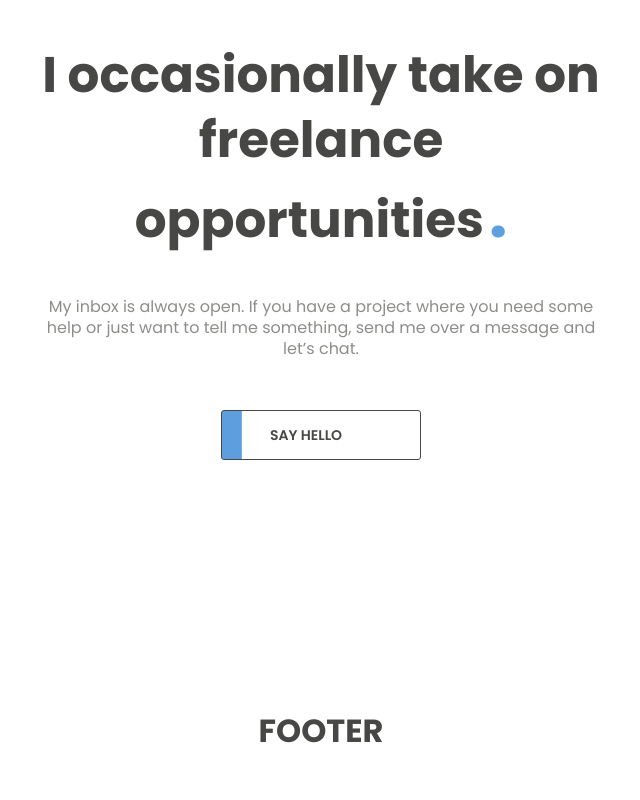
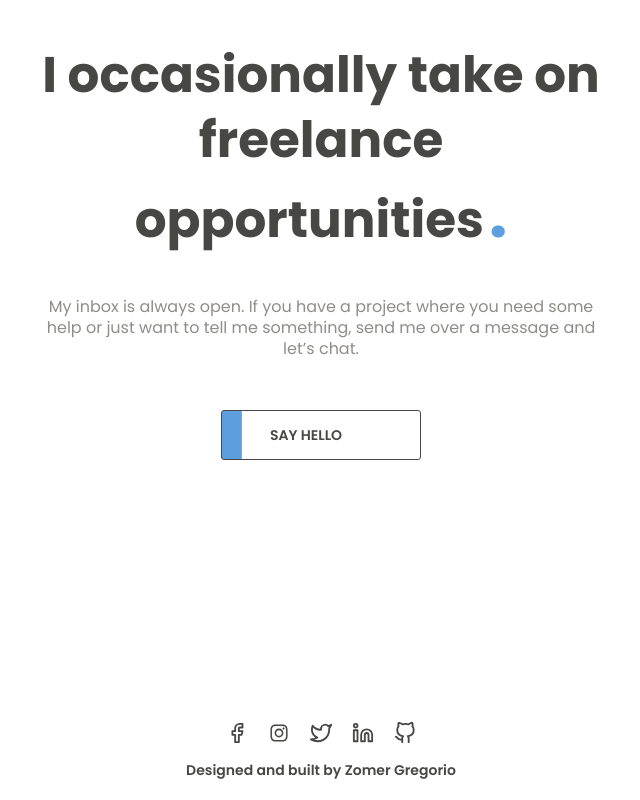
Before and after one commit to zomeru/portfolio, a Next.js app: page / in a window 1280 px wide. Shown: the part 3338-4138 px from the top of the page, without its empty margins (319-959 px from the left). Before the commit the page ends 4091 px from the top, so only its background shows below. Built offline with nearby package versions, Linux system fonts and the light colour scheme.

Commit message:
Add social links to footer

```diff
--- a/src/components/footer.tsx
+++ b/src/components/footer.tsx
@@ -1,10 +1,36 @@
 import React from 'react';
 import styled from 'styled-components';
+import { socialLinks } from '../config';
 
 const StyledFooter = styled.footer`
   text-align: center;
   width: 50%;
   margin: 0 auto;
+  padding-bottom: 20px;
+
+  a {
+    font-size: var(--fz-sm);
+    font-weight: var(--font-semibold);
+  }
+`;
+
+const StyledSocialLinks = styled.div`
+  height: 50px;
+  width: 100%;
+  display: flex;
+  justify-content: center;
+  align-items: center;
+
+  a {
+    :not(:last-child) {
+      margin-right: 20px;
+    }
+  }
+
+  .icon {
+    width: 22px;
+    height: 22px;
+  }
 `;
 
 interface IfooterProps {}
@@ -12,7 +38,18 @@ interface IfooterProps {}
 const Footer: React.FC<IfooterProps> = ({}) => {
   return (
     <StyledFooter>
-      <h1>FOOTER</h1>
+      <StyledSocialLinks>
+        {socialLinks.map((social: any) => {
+          const { name, url, Icon } = social;
+
+          return (
+            <a href={url} key={name} target='_blank' rel='noreferrer'>
+              <Icon className='icon' />
+            </a>
+          );
+        })}
+      </StyledSocialLinks>
+      <a href=''>Designed and built by Zomer Gregorio</a>
     </StyledFooter>
   );
 };
--- a/src/config.ts
+++ b/src/config.ts
@@ -1,4 +1,4 @@
-import { INavLinks, ISeo, IProjects } from './types';
+import { INavLinks, ISeo, IProjects, ISocialLinks } from './types';
 import OG from './assets/images/OG.png';
 import {
   zomify1,
@@ -8,6 +8,8 @@ import {
   forkify1,
   forkify2,
 } from './assets/images/projects';
+import { AiOutlineInstagram } from 'react-icons/ai';
+import { FiTwitter, FiLinkedin, FiGithub, FiFacebook } from 'react-icons/fi';
 
 export const navLinks: INavLinks[] = [
   {
@@ -141,3 +143,31 @@ export const projects: IProjects[] = [
     },
   },
 ];
+
+export const socialLinks: ISocialLinks[] = [
+  {
+    name: 'Facebook',
+    url: 'https://facebook.com/Zomeru',
+    Icon: FiFacebook,
+  },
+  {
+    name: 'Instagram',
+    url: 'https://instagram.com/zomerusama',
+    Icon: AiOutlineInstagram,
+  },
+  {
+    name: 'Twitter',
+    url: 'https://twitter.com/zomeru_sama',
+    Icon: FiTwitter,
+  },
+  {
+    name: 'Linkedin',
+    url: 'https://linkedin.com/in/zomergregorio',
+    Icon: FiLinkedin,
+  },
+  {
+    name: 'Github',
+    url: 'https://github.com/zomeru',
+    Icon: FiGithub,
+  },
+];
```
Also changed, not shown: src/types.ts (+8 -0 lines).
